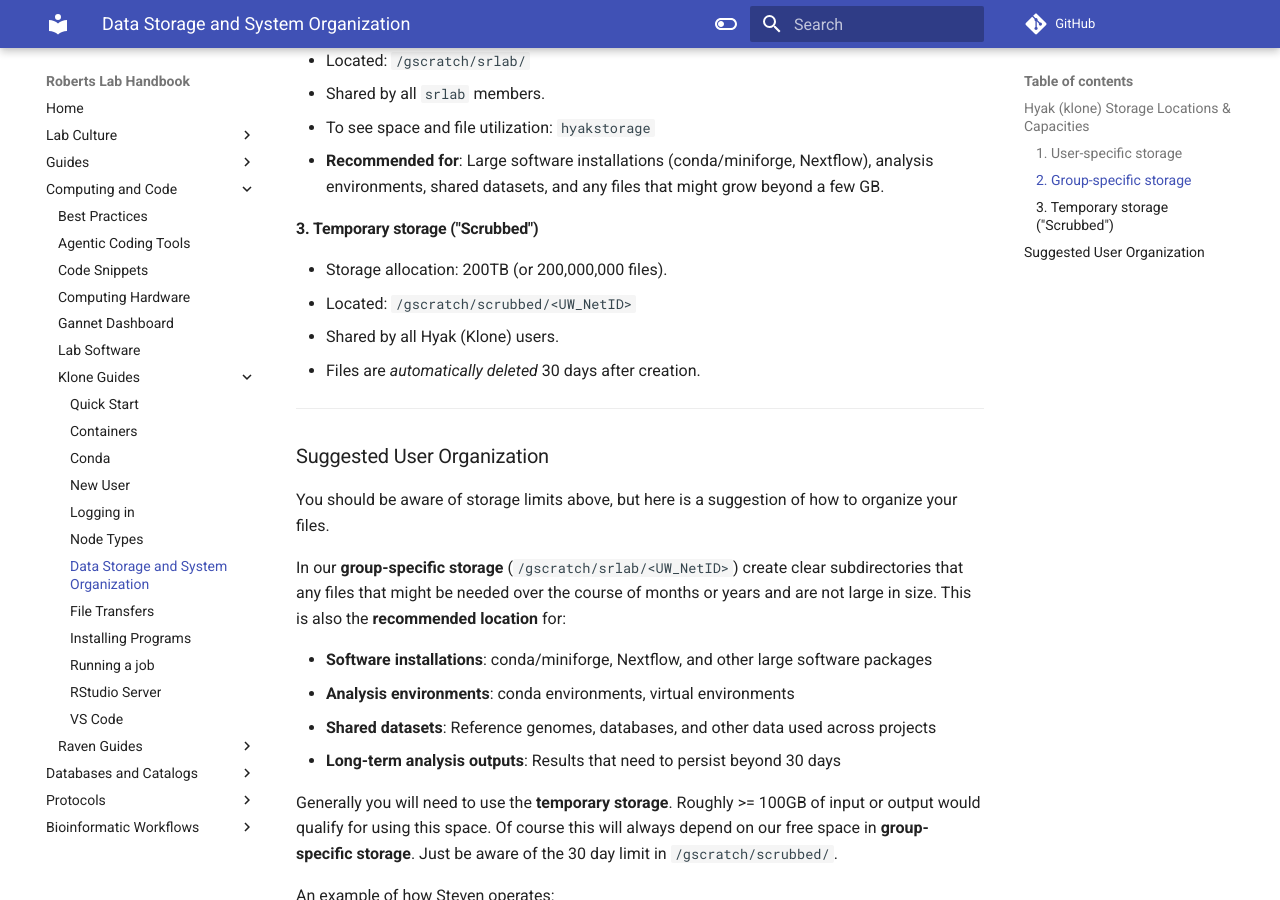
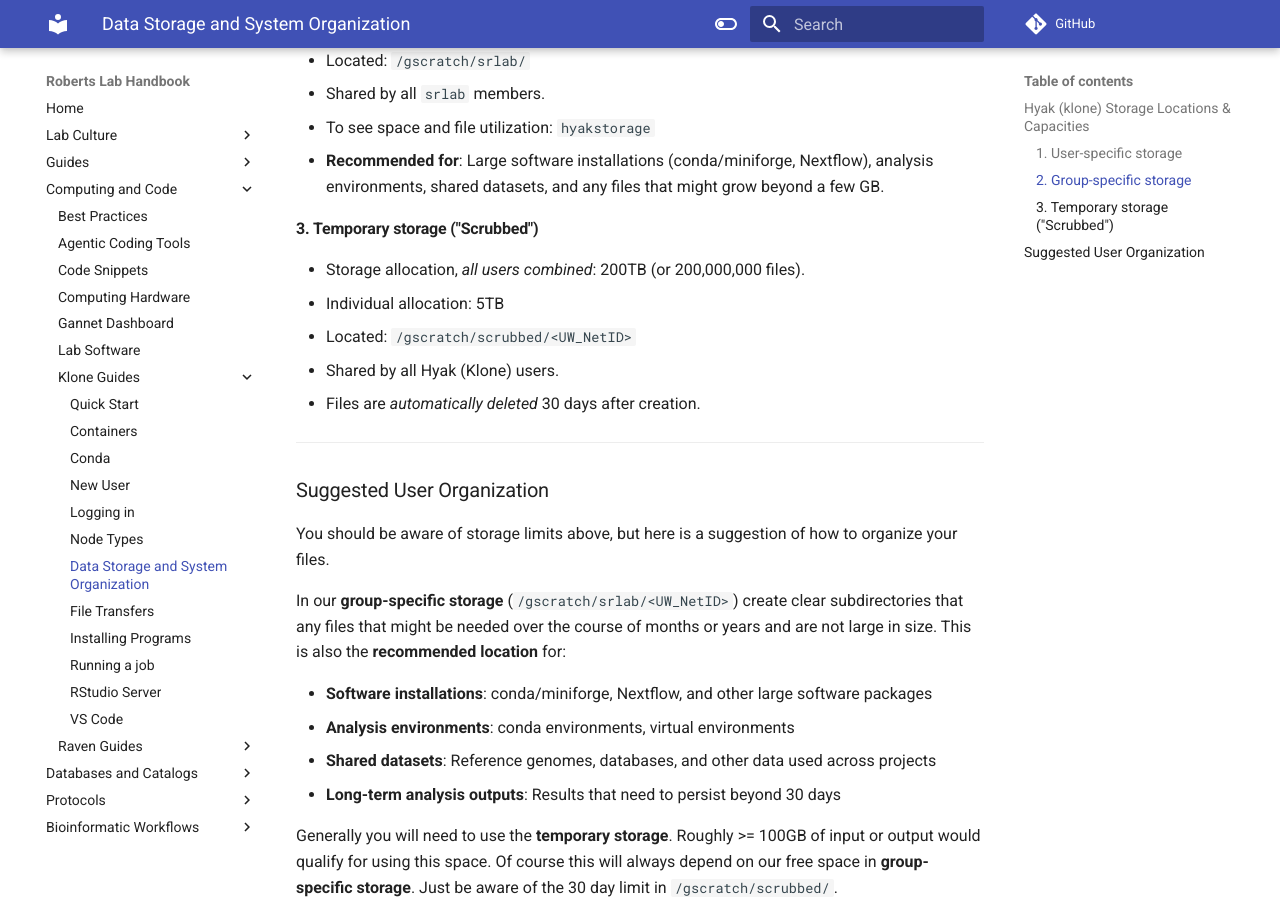
Before and after one commit to RobertsLab/resources, an MkDocs documentation site: the page built from docs/klone_Data-Storage-and-System-Organization.md, in a window 1280 px wide and 900 px high, scrolled down 522 px. Built offline with MkDocs 1.6.1 and Material for MkDocs 9.7.7, drawn with Linux system fonts in a browser that asks for light colours; comment, search, counter and statistics services are not loaded.

Commit message:
Update klone_Data-Storage-and-System-Organization.md

```diff
--- a/docs/klone_Data-Storage-and-System-Organization.md
+++ b/docs/klone_Data-Storage-and-System-Organization.md
@@ -12,7 +12,8 @@
 - To see space and file utilization: `hyakstorage`
 - **Recommended for**: Large software installations (conda/miniforge, Nextflow), analysis environments, shared datasets, and any files that might grow beyond a few GB.
 #### 3. Temporary storage ("Scrubbed")
-- Storage allocation: 200TB (or 200,000,000 files).
+- Storage allocation, _all users combined_: 200TB (or 200,000,000 files).
+- Individual allocation: 5TB
 - Located: `/gscratch/scrubbed/<UW_NetID>`
 - Shared by all Hyak (Klone) users.
 - Files are _automatically deleted_ 30 days after creation.
```
